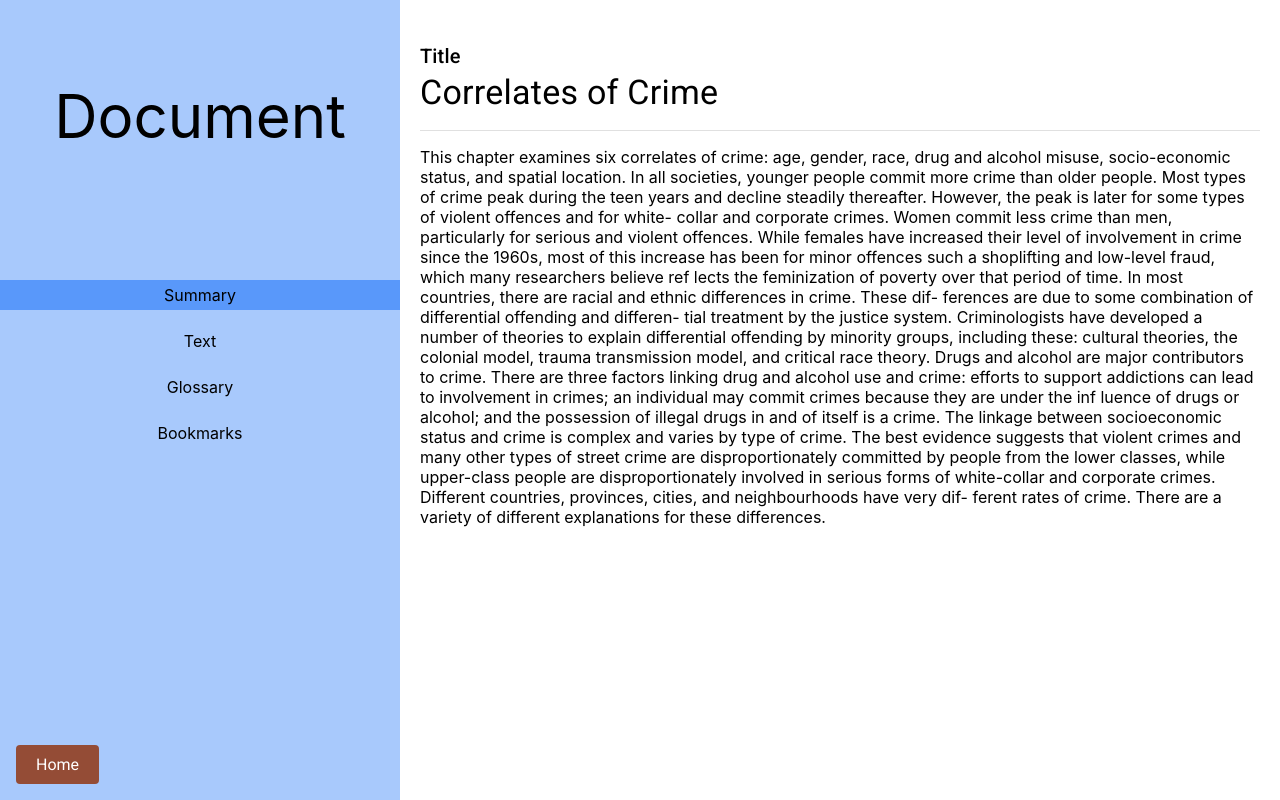
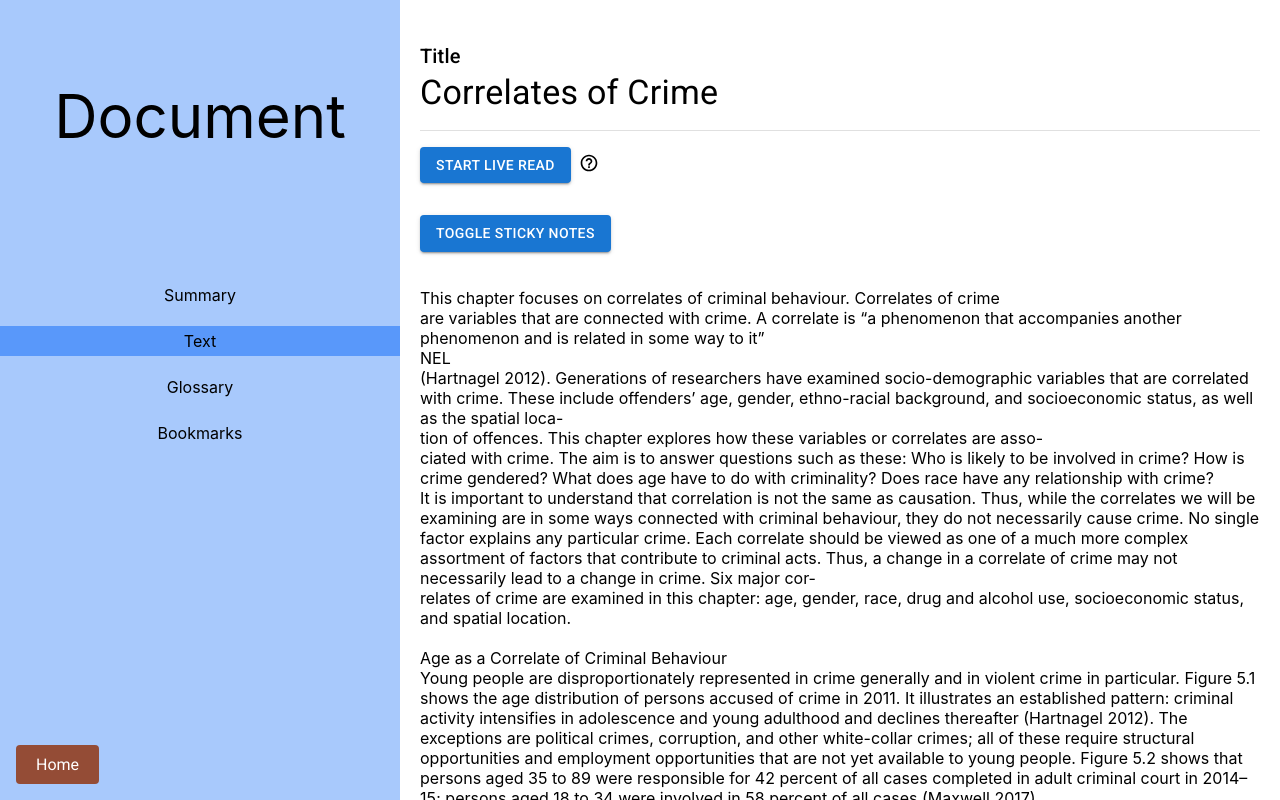
Before and after one commit to UofA-HCI-Course/pjkt3-kangxi11, a React (Create React App) app: page /pjkt3-kangxi11/document in a window 1280 px wide. Shown: the top 800 px of the page. Built offline with nearby package versions, Linux system fonts and the light colour scheme.

Commit message:
Document page defaults to Text instead of Summary on open

```diff
--- a/src/containers/Document/Document.js
+++ b/src/containers/Document/Document.js
@@ -12,7 +12,7 @@ export default function Document() {
 
   let navigate = useNavigate();
 
-  const [selected, setSelected] = useState("summary");
+  const [selected, setSelected] = useState("text");
   const [bookmarks, setBookmarks] = useState([]);
 
   const onSummaryClicked = () => {
```
